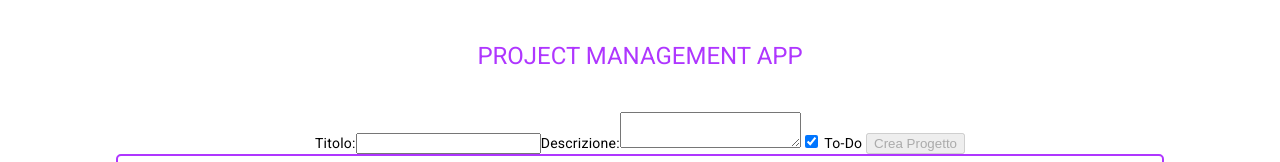
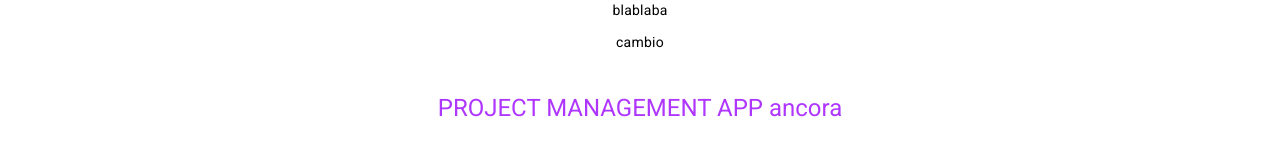
Before and after one commit to AlbertoMessineo/project-management-crud, an Angular app in the folder project-management-fe/: page / in a window 1280 px wide. Shown: the top 162 px of the page. Built offline with nearby package versions, Linux system fonts and the light colour scheme; no server answers.

Commit message:
feat prova 3

```diff
--- a/project-management-fe/src/app/header/header.component.html
+++ b/project-management-fe/src/app/header/header.component.html
@@ -1,3 +1,3 @@
 <h1>
- PROJECT MANAGEMENT APP
+ PROJECT MANAGEMENT APP ancora
 </h1>
--- a/project-management-fe/src/index.html
+++ b/project-management-fe/src/index.html
@@ -10,6 +10,9 @@
   <link href="https://fonts.googleapis.com/icon?family=Material+Icons" rel="stylesheet">
 </head>
 <body class="mat-typography">
+  <p>blablaba</p>
+  <p>cambio</p>
+
   <app-root></app-root>
 </body>
 </html>
```
